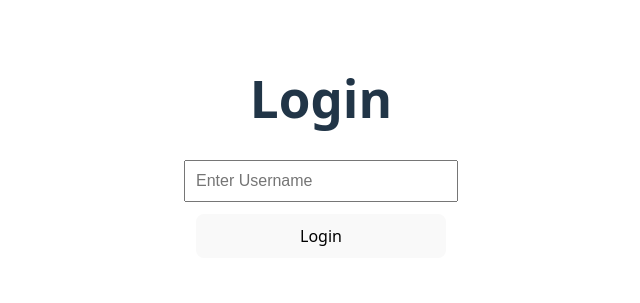
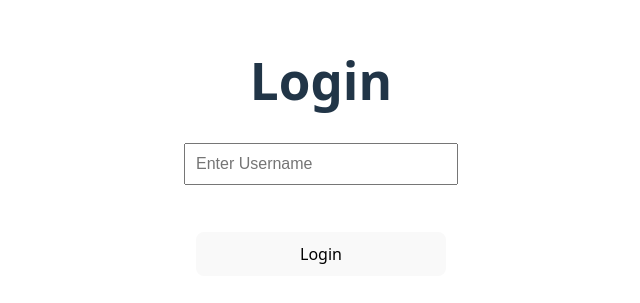
Before and after one commit to Pet-MatchMaker-2412/pet_matchmaker_fe, a React (Vite) app: page / in a window 1280 px wide. Shown: the part 253-556 px from the top of the page, without its empty margins (319-959 px from the left). Built offline with nearby package versions, Linux system fonts and the light colour scheme.

Commit message:
feat: css stylying

```diff
--- a/src/components/LoginPage/LoginPage.css
+++ b/src/components/LoginPage/LoginPage.css
@@ -20,5 +20,5 @@
   cursor: pointer;
   display: inline-block;
   flex-wrap: wrap;
-  margin-top: 12px;
+  margin-top: 35px;
 }
--- a/src/components/LoginPage/LoginPage.jsx
+++ b/src/components/LoginPage/LoginPage.jsx
@@ -48,8 +48,9 @@ function LoginPage({ setCurrentUser }) {
                     value={username}
                     onChange={(e) => setUsername(e.target.value)}
                 />
+                <button className="login-button" type="submit">Login</button>
             </form>
-            <button className="login-button" type="submit">Login</button>
+
             {error && <p style={{ color: 'red' }}>{error}</p>}
         </main>
     )
```
